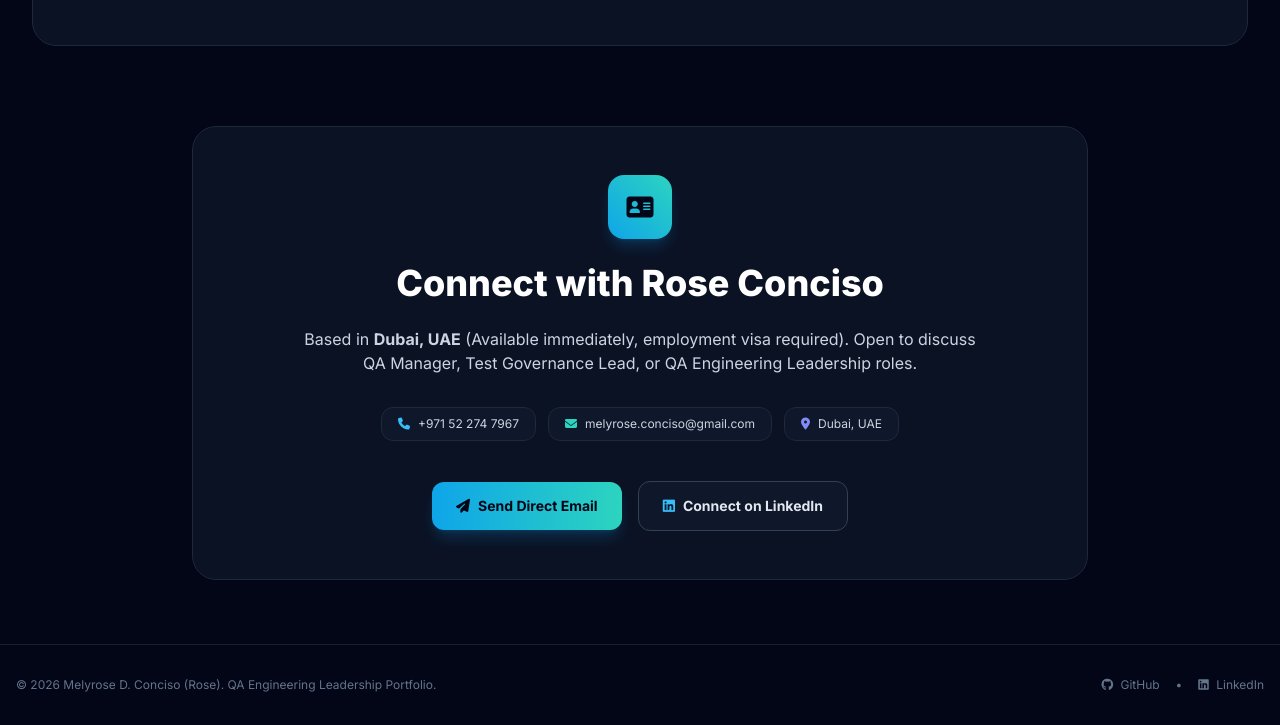
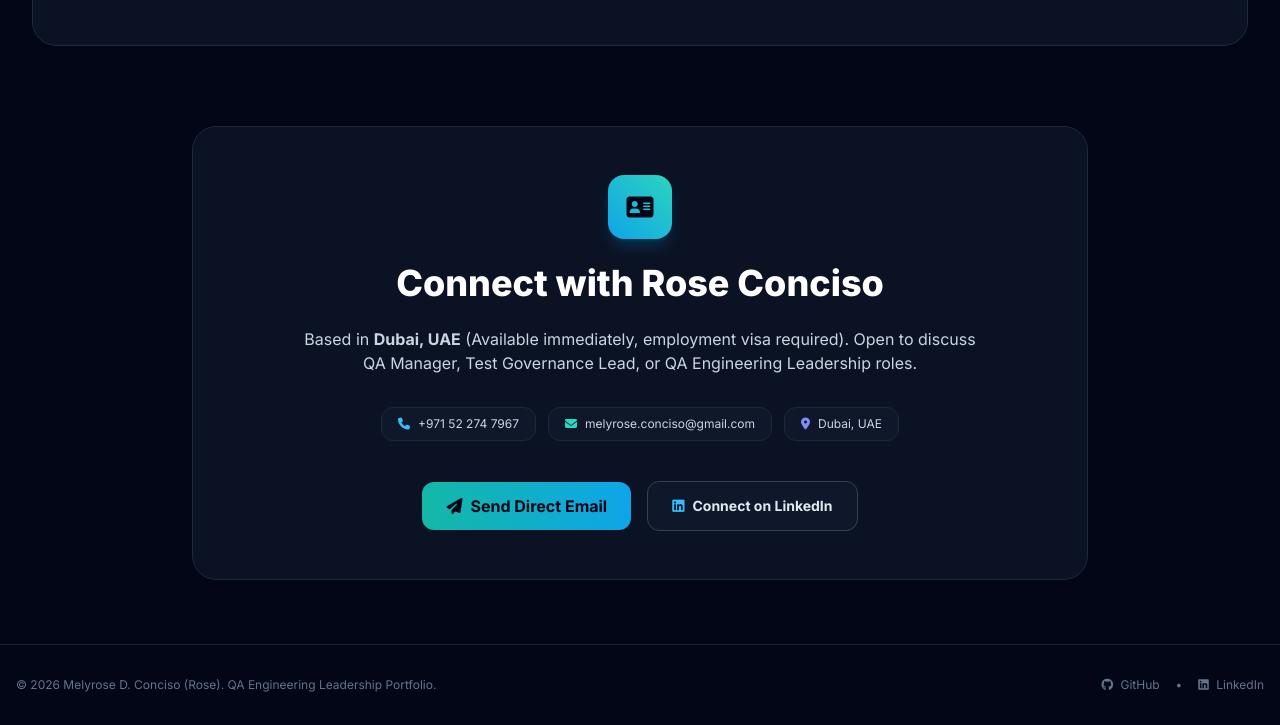
Before and after one commit to melyroseconciso-QAPortfolio/melyroseconciso.github.io, a plain HTML site: page index.html in a window 1280 px wide. Shown: the part 4628-5353 px from the top of the page. Drawn offline with nearby package versions, Linux system fonts and the light colour scheme.

Commit message:
Update index.html : Enable Direct Email

```diff
--- a/index.html
+++ b/index.html
@@ -605,7 +605,7 @@
                 </div>
 
                 <div class="flex flex-wrap items-center justify-center gap-4 pt-4">
-                    <a href="mailto:melyrose.conciso@gmail.com" class="px-6 py-3.5 rounded-xl font-bold text-sm bg-gradient-to-r from-sky-500 to-teal-400 text-slate-950 hover:from-sky-400 hover:to-teal-300 shadow-lg shadow-sky-500/20 transition-all flex items-center gap-2">
+                    <a href="mailto:melyrose.conciso@gmail.com?subject=Inquiry%20from%20Portfolio%20Website" class="px-6 py-3 rounded-xl bg-gradient-to-r from-teal-500 to-sky-500 text-slate-950 font-bold hover:shadow-lg hover:shadow-teal-500/25 transition-all inline-flex items-center gap-2">
                         <i class="fa-solid fa-paper-plane"></i> Send Direct Email
                     </a>
                     <a href="https://linkedin.com/in/melyrose-conciso" target="_blank" class="px-6 py-3.5 rounded-xl font-bold text-sm bg-slate-900 border border-slate-700 hover:border-slate-500 text-slate-200 transition-all flex items-center gap-2">
```
